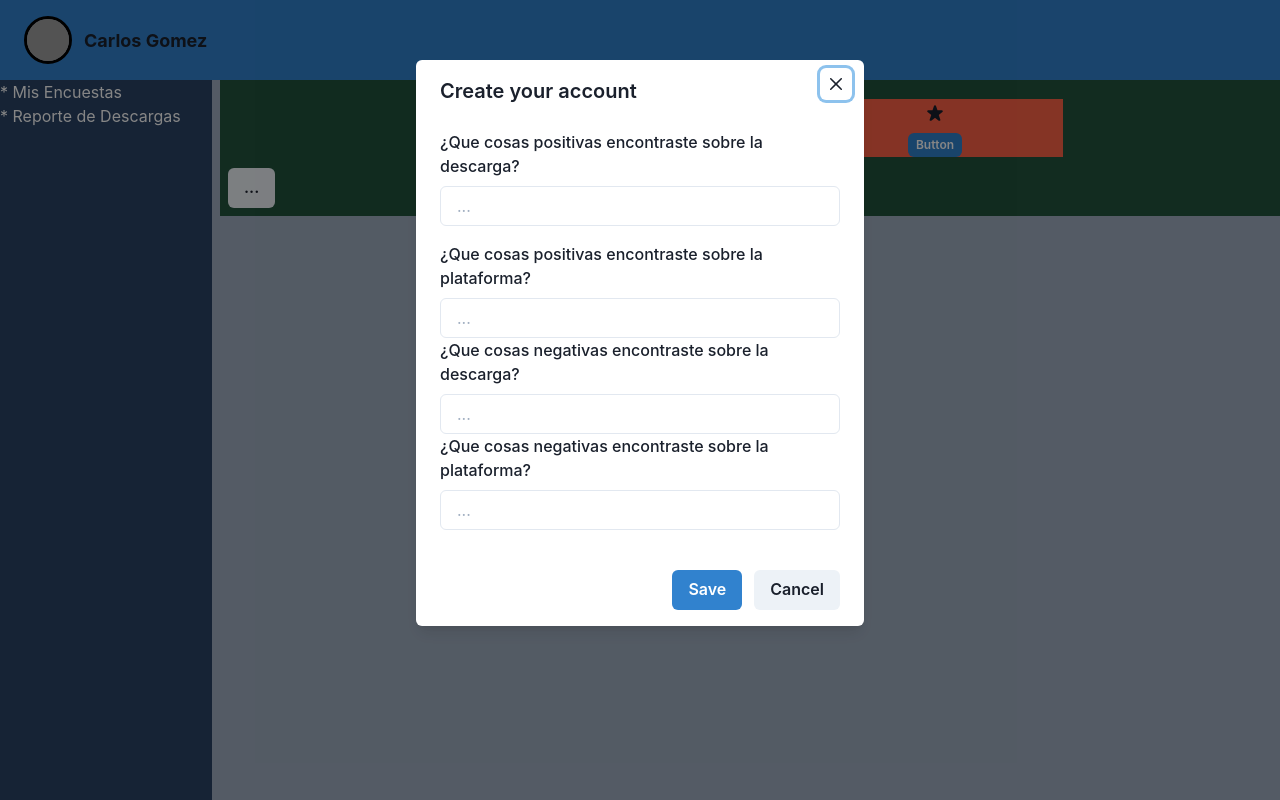
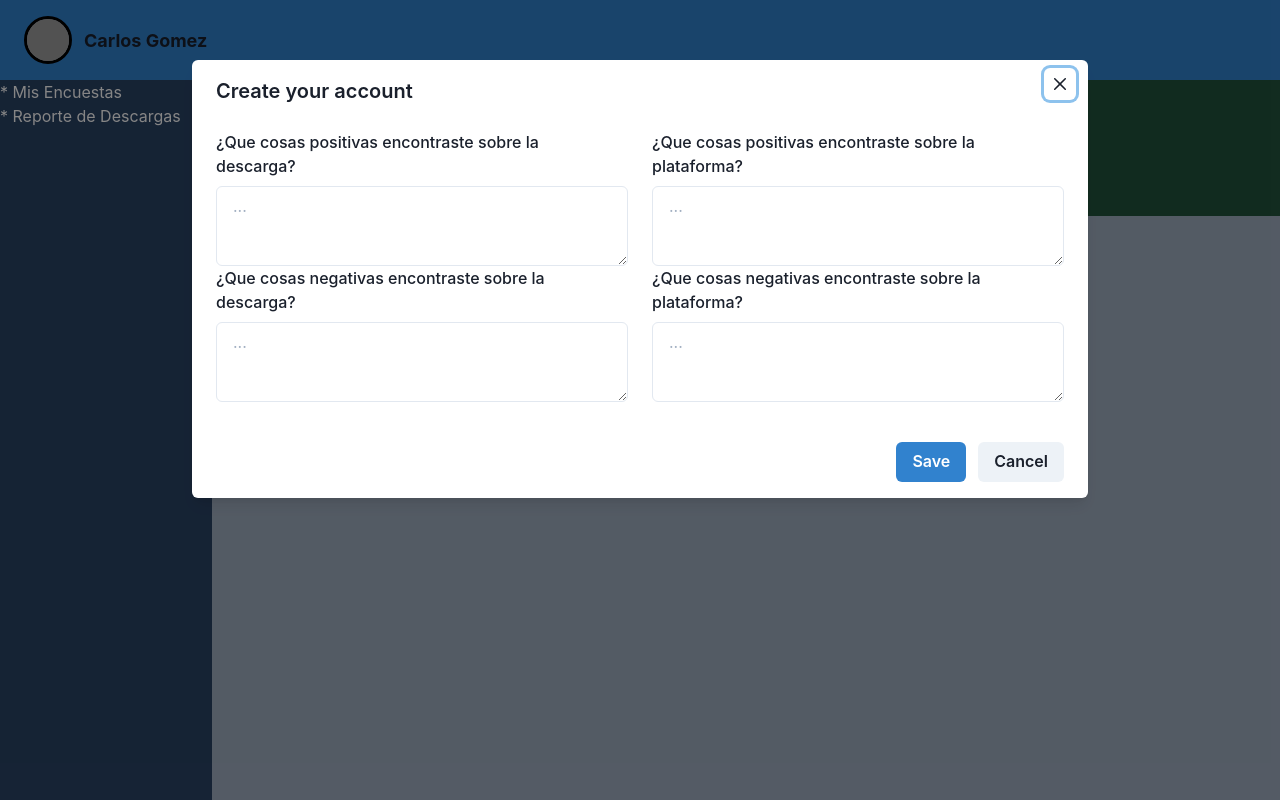
Before and after one commit to rodripavon97/tp-integrador-bases-de-datos-unsam, a React (Create React App) app in the folder integrador/: page /misEncuestas in a window 1280 px wide. Both pictures are taken after a click on the button "...". Built offline with nearby package versions, Linux system fonts and the light colour scheme; grey boxes are pictures that could not be loaded.

Commit message:
Agrego el TextArea y modal en la pagina

```diff
--- a/integrador/src/pages/MisDescargas.js
+++ b/integrador/src/pages/MisDescargas.js
@@ -1,6 +1,6 @@
 import { Button } from "@chakra-ui/button";
 import React from "react";
-import { Box } from "@chakra-ui/layout";
+import { Box, HStack } from "@chakra-ui/layout";
 import TablaDescargas from "../components/tablaDescarga";
 import {
   Modal,
@@ -15,40 +15,51 @@ import { FormControl } from "@chakra-ui/form-control";
 import { FormLabel } from "@chakra-ui/form-control";
 import { Input } from "@chakra-ui/input";
 import { useDisclosure } from "@chakra-ui/hooks";
+import { Textarea } from "@chakra-ui/textarea";
 export default function MisDescargas() {
   const { isOpen, onOpen, onClose } = useDisclosure();
   return (
     <Box p={2} bg="green.800">
       <TablaDescargas />
       <Button onClick={onOpen}>...</Button>
-      <Modal
-        isOpen={isOpen}
-        onClose={onClose}
-      >
+      <Modal  isOpen={isOpen} onClose={onClose}>
         <ModalOverlay />
-        <ModalContent>
+        <ModalContent maxW="70vw">
           <ModalHeader>Create your account</ModalHeader>
           <ModalCloseButton />
           <ModalBody pb={6}>
+            <HStack spacing={6}>
+              <FormControl>
+                <FormLabel>
+                  ¿Que cosas positivas encontraste sobre la descarga?
+                </FormLabel>
+                <Textarea maxLength={140}  placeholder="..." />
+              </FormControl>
+
+              <FormControl mt={4}>
+                <FormLabel>
+                  ¿Que cosas positivas encontraste sobre la plataforma?
+                </FormLabel>
+                <Textarea maxLength={140} placeholder="..." />
+              </FormControl>
+            </HStack>
+
+            <HStack spacing={6}>
             <FormControl>
-              <FormLabel>¿Que cosas positivas encontraste sobre la descarga?</FormLabel>
-              <Input placeholder="..." />
-            </FormControl>
+              <FormLabel>
+                ¿Que cosas negativas encontraste sobre la descarga?
+              </FormLabel>
+              <Textarea maxLength={140}  placeholder="..." />
 
-            <FormControl mt={4}>
-              <FormLabel>¿Que cosas positivas encontraste sobre la plataforma?</FormLabel>
-              <Input placeholder="..." />
             </FormControl>
 
             <FormControl>
-              <FormLabel>¿Que cosas negativas encontraste sobre la descarga?</FormLabel>
-              <Input placeholder="..." />
+              <FormLabel>
+                ¿Que cosas negativas encontraste sobre la plataforma?
+              </FormLabel>
+              <Textarea maxLength={140} placeholder="..." />
             </FormControl>
-
-            <FormControl>
-              <FormLabel>¿Que cosas negativas encontraste sobre la plataforma?</FormLabel>
-              <Input placeholder="..." />
-            </FormControl>
+            </HStack>
           </ModalBody>
 
           <ModalFooter>
```
